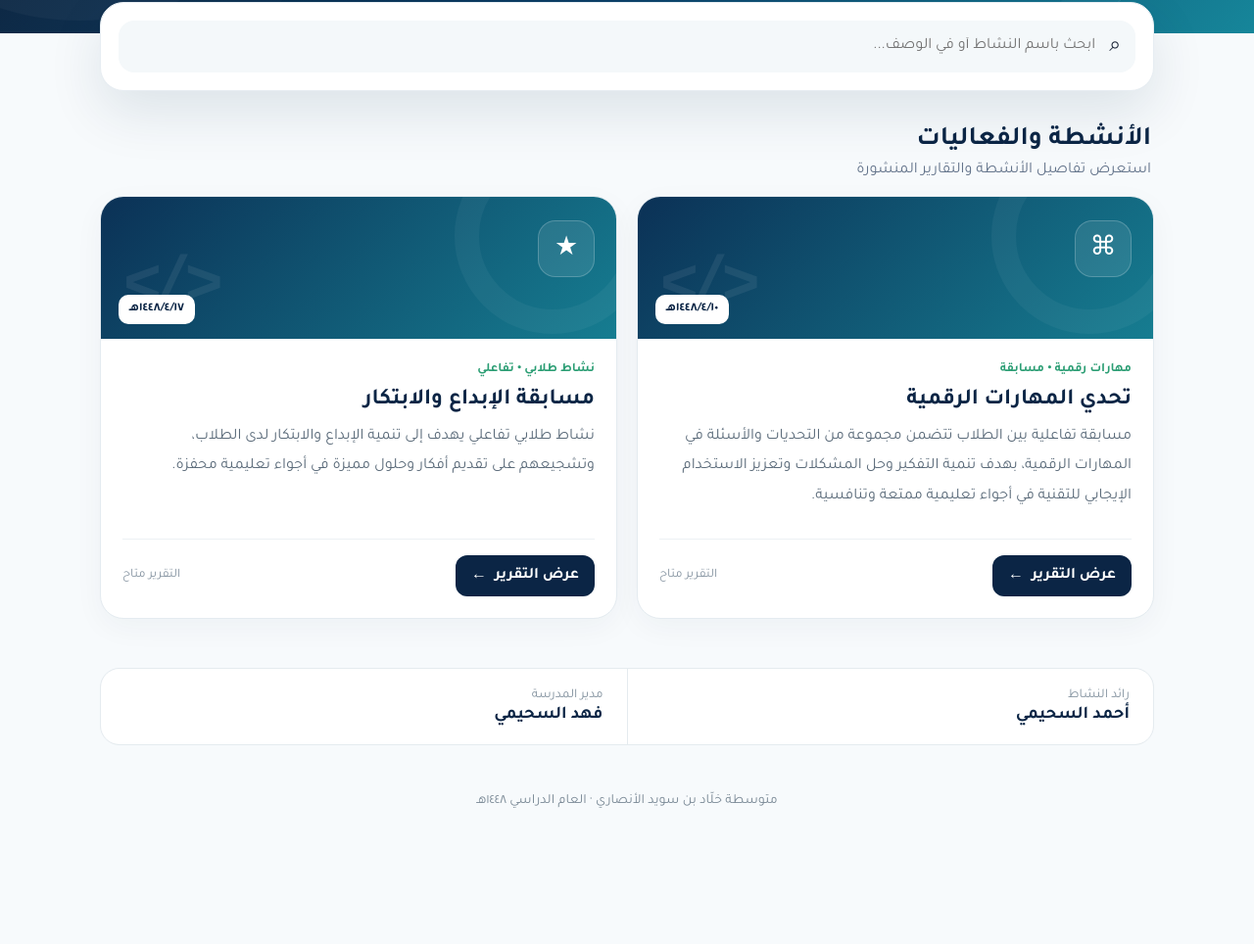
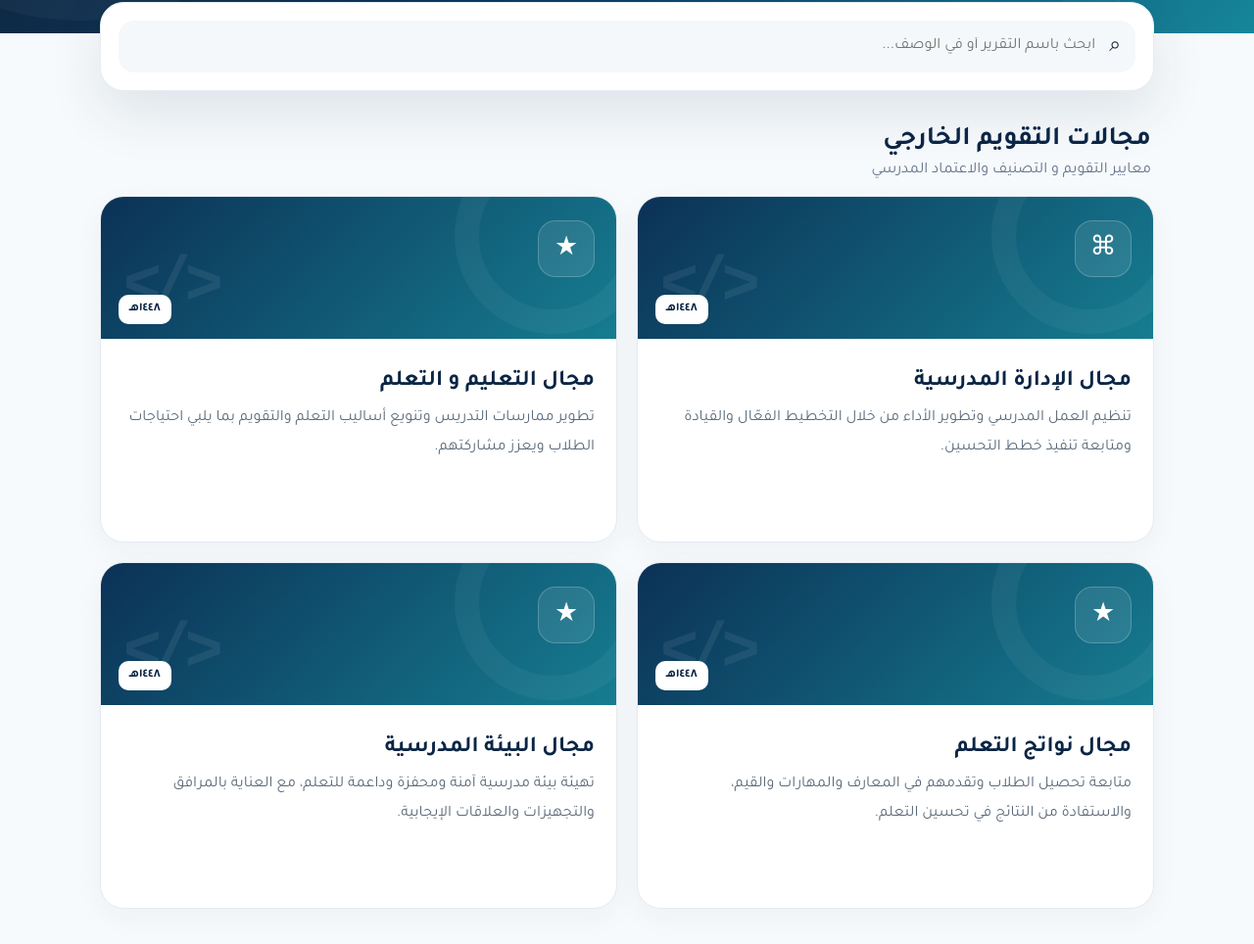
Before and after one commit to khalladbinswede/school, a plain HTML site: page index.html in a window 1280 px wide. Shown: the part 196-1160 px from the top of the page at 98% size. Before the commit the page ends 1047 px from the top, so only its background shows below. Drawn offline with Linux system fonts and the light colour scheme.

Commit message:
Add files via upload

```diff
--- a/index.html
+++ b/index.html
@@ -1,8 +1,8 @@
-<!doctype html>
-<html lang="ar" dir="rtl">
-<head>
-<meta charset="utf-8"><meta name="viewport" content="width=device-width,initial-scale=1">
-<title>الأنشطة المدرسية | متوسطة خلّاد بن سويد الأنصاري</title>
+<!DOCTYPE html>
+<!-- saved from url=(0038)https://khalladbinswede.github.io/sch/ -->
+<html lang="ar" dir="rtl"><head><meta http-equiv="Content-Type" content="text/html; charset=UTF-8">
+<meta name="viewport" content="width=device-width,initial-scale=1">
+<title>تقارير مدير المدرسة | متوسطة خلّاد بن سويد الأنصاري</title>
 <style>
 @import url('https://fonts.googleapis.com/css2?family=Tajawal:wght@400;500;700;800&display=swap');
 :root{--ink:#0b2545;--blue:#176b9b;--green:#2a9d73;--bg:#f7fafc;--muted:#64748b}
@@ -20,45 +20,89 @@ main{max-width:1120px;margin:-32px auto 50px;padding:0 22px;position:relative;z-
 .panel{background:#fff;border-radius:24px;box-shadow:0 22px 55px #0a29461c;border:1px solid #e7edf2;padding:18px}
 .search{display:flex;align-items:center;gap:12px;background:#f4f8fa;border-radius:16px;padding:4px 15px}.search span{font-size:21px}.search input{border:0;background:transparent;width:100%;padding:13px 2px;font:inherit;font-size:16px;outline:0}
 .heading{margin:35px 3px 16px}.heading h2{margin:0;color:var(--ink);font-size:27px}.heading p{margin:5px 0 0;color:var(--muted)}
-.grid{display:grid;grid-template-columns:repeat(auto-fit,minmax(310px,1fr));gap:20px}
+.grid{display:grid;grid-template-columns:repeat(2,minmax(0,1fr));gap:20px}
 .card{position:relative;background:#fff;border:1px solid #e4ebf0;border-radius:24px;overflow:hidden;box-shadow:0 9px 30px #15324a0b;transition:.25s}.card:hover{transform:translateY(-4px);box-shadow:0 18px 40px #15324a18}
 .visual{height:145px;background:linear-gradient(135deg,#0b3156,#167d91);position:relative;overflow:hidden}.visual:before{content:"</>";position:absolute;left:24px;bottom:8px;font-size:72px;font-weight:800;color:#ffffff12;direction:ltr}.visual:after{content:"";position:absolute;width:150px;height:150px;border-radius:50%;right:-35px;top:-60px;border:25px solid #ffffff0b}
 .icon{position:absolute;right:22px;top:24px;width:58px;height:58px;border-radius:18px;background:#ffffff18;border:1px solid #ffffff35;color:#fff;display:grid;place-items:center;font-size:27px}
 .date{position:absolute;left:18px;bottom:15px;background:#fff;color:var(--ink);padding:7px 11px;border-radius:10px;font-size:13px;font-weight:700}
 .content{padding:22px}.tag{font-size:13px;font-weight:700;color:var(--green)}.card h3{font-size:23px;margin:8px 0;color:var(--ink)}.desc{color:#5b6b7a;line-height:1.9;margin:0 0 19px;min-height:100px}
-.actions{display:flex;justify-content:space-between;align-items:center;border-top:1px solid #edf1f4;padding-top:16px}.btn{display:inline-flex;align-items:center;gap:8px;text-decoration:none;padding:10px 16px;border-radius:12px;background:var(--ink);color:#fff;font-weight:700}.btn.disabled{opacity:.45;pointer-events:none}.status{font-size:13px;color:#8795a2}
+
 .empty{text-align:center;padding:45px;color:#708090;display:none}
 .credits{max-width:1120px;margin:0 auto 25px;padding:0 22px}.creditbox{display:grid;grid-template-columns:1fr 1fr;gap:1px;background:#e5ebef;border:1px solid #e5ebef;border-radius:20px;overflow:hidden}.credit{background:#fff;padding:19px 24px}.credit small{color:#81909d;display:block}.credit strong{color:var(--ink);font-size:18px}
 footer{text-align:center;padding:24px;color:#788794;font-size:14px}
-@media(max-width:650px){.top{grid-template-columns:1fr auto;gap:10px;padding:14px 15px}.brand{gap:9px}.brand b{font-size:12px}.brand small{font-size:13px}.school-logo{width:48px;height:48px;flex-basis:48px;border-radius:14px}.school-logo svg{width:40px;height:40px}.year{justify-self:end;margin:0;padding:7px 9px;font-size:10px}.hero{min-height:215px}.top{padding:14px 16px}.hero-content{padding:0 18px 24px}.hero p{font-size:13px}main{padding:0 14px;margin-top:-27px}.grid{grid-template-columns:1fr}.creditbox{grid-template-columns:1fr}.desc{min-height:auto}}
+@media(max-width:650px){.top{grid-template-columns:1fr auto;gap:10px;padding:14px 15px}.brand{gap:9px}.brand b{font-size:12px}.brand small{font-size:13px}.school-logo{width:48px;height:48px;flex-basis:48px;border-radius:14px}.school-logo svg{width:40px;height:40px}.year{justify-self:end;margin:0;padding:7px 9px;font-size:10px}.hero{min-height:215px}.top{padding:14px 16px}.hero-content{padding:0 18px 24px}.hero p{font-size:13px}main{padding:0 14px;margin-top:-27px}.grid{grid-template-columns:repeat(2,minmax(0,1fr));gap:12px}.content{padding:14px}.card h3{font-size:18px}.visual{height:120px}.creditbox{grid-template-columns:1fr}.desc{min-height:auto}}
+
+.card{display:flex;flex-direction:column}
+.card .visual{flex-shrink:0}
+.card .content{display:flex;flex-direction:column;flex:1}
+
+.card-link{color:inherit;text-decoration:none}.card-link::after{content:'';position:absolute;inset:0;z-index:4}.card:focus-within{outline:3px solid var(--blue);outline-offset:3px}
 </style>
 </head><body>
 <section class="hero">
 <div class="top"><div class="brand"><div class="school-logo" aria-label="شعار المدرسة">
 <svg viewBox="0 0 120 120" xmlns="http://www.w3.org/2000/svg" role="img">
- <circle cx="60" cy="22" r="7" fill="none" stroke="#70e0bd" stroke-width="5"/>
- <path d="M60 91C49 76 36 70 20 71V40c17-1 30 5 40 18" fill="none" stroke="#ffffff" stroke-width="5" stroke-linecap="round" stroke-linejoin="round"/>
- <path d="M60 91c11-15 24-21 40-20V40c-17-1-30 5-40 18" fill="none" stroke="#70e0bd" stroke-width="5" stroke-linecap="round" stroke-linejoin="round"/>
- <path d="M60 58v33" fill="none" stroke="#55b8e8" stroke-width="4" stroke-linecap="round"/>
- <path d="M31 84c12 0 21 3 29 10M89 84c-12 0-21 3-29 10" fill="none" stroke="#55b8e8" stroke-width="3.5" stroke-linecap="round"/>
-</svg></div><div><b>متوسطة خلّاد بن سويد الأنصاري</b><small>النشاط الطلابي</small></div></div><div class="year">العام الدراسي ١٤٤٨هـ</div></div>
-<div class="hero-content"><div class="kicker"><span class="dot"></span> مساحة توثّق الإبداع والإنجاز</div><p>نافذة رقمية تستعرض أنشطة المدرسة وتقاريرها، وتوثّق مشاركة طلابنا وإنجازاتهم خلال العام الدراسي.</p></div>
+ <circle cx="60" cy="22" r="7" fill="none" stroke="#70e0bd" stroke-width="5"></circle>
+ <path d="M60 91C49 76 36 70 20 71V40c17-1 30 5 40 18" fill="none" stroke="#ffffff" stroke-width="5" stroke-linecap="round" stroke-linejoin="round"></path>
+ <path d="M60 91c11-15 24-21 40-20V40c-17-1-30 5-40 18" fill="none" stroke="#70e0bd" stroke-width="5" stroke-linecap="round" stroke-linejoin="round"></path>
+ <path d="M60 58v33" fill="none" stroke="#55b8e8" stroke-width="4" stroke-linecap="round"></path>
+ <path d="M31 84c12 0 21 3 29 10M89 84c-12 0-21 3-29 10" fill="none" stroke="#55b8e8" stroke-width="3.5" stroke-linecap="round"></path>
+</svg></div><div><b>متوسطة خلّاد بن سويد الأنصاري</b></div></div><div class="year">العام الدراسي ١٤٤٨هـ</div></div>
+<div class="hero-content"><div class="kicker"><span class="dot"></span> منصة رقمية</div><p>نافذة رقمية توثّق الأعمال والإنجازات المدرسية خلال العام الدراسي.</p></div>
 </section>
 <main>
-<div class="panel"><div class="search"><span>⌕</span><input id="search" type="search" placeholder="ابحث باسم النشاط أو في الوصف..." oninput="filterCards()"></div></div>
-<div class="heading"><h2>الأنشطة والفعاليات</h2><p>استعرض تفاصيل الأنشطة والتقارير المنشورة</p></div>
-<div class="grid" id="cards"><article class="card"><div class="visual"><div class="icon">⌘</div><div class="date">١٤٤٨/٤/١٠هـ</div></div>
-<div class="content"><span class="tag">مهارات رقمية • مسابقة</span><h3>تحدي المهارات الرقمية</h3><p class="desc">مسابقة تفاعلية بين الطلاب تتضمن مجموعة من التحديات والأسئلة في المهارات الرقمية، بهدف تنمية التفكير وحل المشكلات وتعزيز الاستخدام الإيجابي للتقنية في أجواء تعليمية ممتعة وتنافسية.</p>
-<div class="actions"><a class="btn" href="https://example.com" target="_blank" rel="noopener">عرض التقرير <span>←</span></a><span class="status">التقرير متاح</span></div></div></article>
+<div class="panel"><div class="search"><span>⌕</span><input id="search" type="search" placeholder="ابحث باسم التقرير أو في الوصف..." oninput="filterCards()"></div></div>
+<div class="heading"><h2>مجالات التقويم الخارجي</h2><p>معايير التقويم و التصنيف والاعتماد المدرسي</p></div>
+<div class="grid" id="cards"><article class="card"><div class="visual"><div class="icon">⌘</div><div class="date">١٤٤٨هـ</div></div>
+<div class="content"><!-- استبدل الرابط الافتراضي في href أدناه برابط مجال الإدارة المدرسية -->
+<h3><a class="card-link" href="school-administration.html">مجال الإدارة المدرسية</a></h3><p class="desc">تنظيم العمل المدرسي وتطوير الأداء من خلال التخطيط الفعّال والقيادة ومتابعة تنفيذ خطط التحسين.</p>
+</div></article>
+<!-- لإضافة بطاقة جديدة انسخ الكود التالي كامل من آرتيكل إلى آرتيكل و الصقه بعدarticl  divوقبل -->
 <article class="card">
-<div class="visual"><div class="icon">★</div><div class="date">١٤٤٨/٤/١٧هـ</div></div>
-<div class="content"><span class="tag">نشاط طلابي • تفاعلي</span><h3>مسابقة الإبداع والابتكار</h3>
-<p class="desc">نشاط طلابي تفاعلي يهدف إلى تنمية الإبداع والابتكار لدى الطلاب، وتشجيعهم على تقديم أفكار وحلول مميزة في أجواء تعليمية محفزة.</p>
-<div class="actions"><a class="btn" href="https://example.com/activity-2" target="_blank" rel="noopener">عرض التقرير <span>←</span></a><span class="status">التقرير متاح</span></div>
-</div></article></div>
+<div class="visual"><div class="icon">★</div><div class="date">١٤٤٨هـ</div></div>
+<div class="content"><!-- استبدل الرابط الافتراضي في href أدناه برابط مجال التعليم و التعلم -->
+<h3><a class="card-link" href="teaching-and-learning.html">مجال التعليم و التعلم</a></h3>
+<p class="desc">تطوير ممارسات التدريس وتنويع أساليب التعلم والتقويم بما يلبي احتياجات الطلاب ويعزز مشاركتهم.</p>
+
+</div></article>
+<article class="card">
+<div class="visual"><div class="icon">★</div><div class="date">١٤٤٨هـ</div></div>
+<div class="content"><!-- استبدل الرابط الافتراضي في href أدناه برابط مجال نواتج التعلم -->
+<h3><a class="card-link" href="learning-outcomes.html">مجال نواتج التعلم</a></h3>
+<p class="desc">متابعة تحصيل الطلاب وتقدمهم في المعارف والمهارات والقيم، والاستفادة من النتائج في تحسين التعلم.</p>
+
+</div></article>
+<article class="card">
+<div class="visual"><div class="icon">★</div><div class="date">١٤٤٨هـ</div></div>
+<div class="content"><!-- استبدل الرابط الافتراضي في href أدناه برابط مجال البيئة المدرسية -->
+<h3><a class="card-link" href="school-environment.html">مجال البيئة المدرسية</a></h3>
+<p class="desc">تهيئة بيئة مدرسية آمنة ومحفزة وداعمة للتعلم، مع العناية بالمرافق والتجهيزات والعلاقات الإيجابية.</p>
+
+</div></article>
+<!-- هنا يتم لصق الكود لبطاقة جديدة -->
+</div>
 <div class="empty" id="none">لا توجد نتائج مطابقة لبحثك.</div>
 </main>
-<section class="credits"><div class="creditbox"><div class="credit"><small>رائد النشاط</small><strong>أحمد السحيمي</strong></div><div class="credit"><small>مدير المدرسة</small><strong>فهد السحيمي</strong></div></div></section>
+<section class="credits"><div class="creditbox" style="grid-template-columns:1fr"><div class="credit"><small>مدير المدرسة</small><strong>فهد السحيمي</strong></div></div></section>
 <footer>متوسطة خلّاد بن سويد الأنصاري · العام الدراسي ١٤٤٨هـ</footer>
-<script>function filterCards(){const q=document.getElementById('search').value.trim().toLowerCase();let n=0;document.querySelectorAll('.card').forEach(c=>{const ok=c.innerText.toLowerCase().includes(q);c.style.display=ok?'block':'none';if(ok)n++});document.getElementById('none').style.display=n?'none':'block'}</script>
+<script>
+document.querySelectorAll('.card-link').forEach(function(link){
+  link.addEventListener('click',function(event){
+    if(link.getAttribute('href') === '#') event.preventDefault();
+  });
+});
+function filterCards(){
+  const q=document.getElementById('search').value.trim().toLowerCase();
+  let n=0;
+  document.querySelectorAll('.card').forEach(c=>{
+    const ok=c.innerText.toLowerCase().includes(q);
+    c.style.display=ok?'':'none';
+    if(ok)n++;
+  });
+  document.getElementById('none').style.display=n?'none':'block';
+}
+
+
+
+</script>
 </body></html>
```
